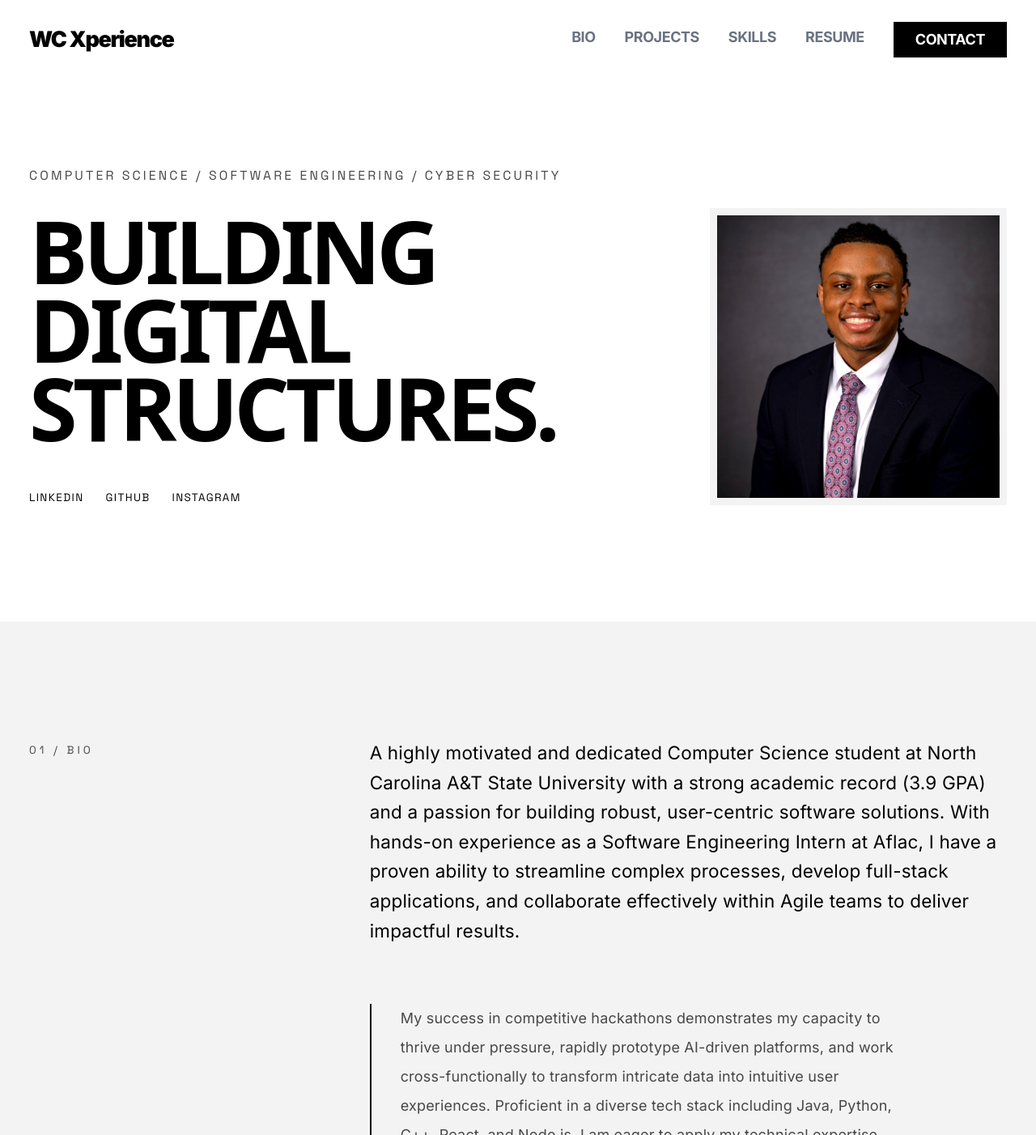
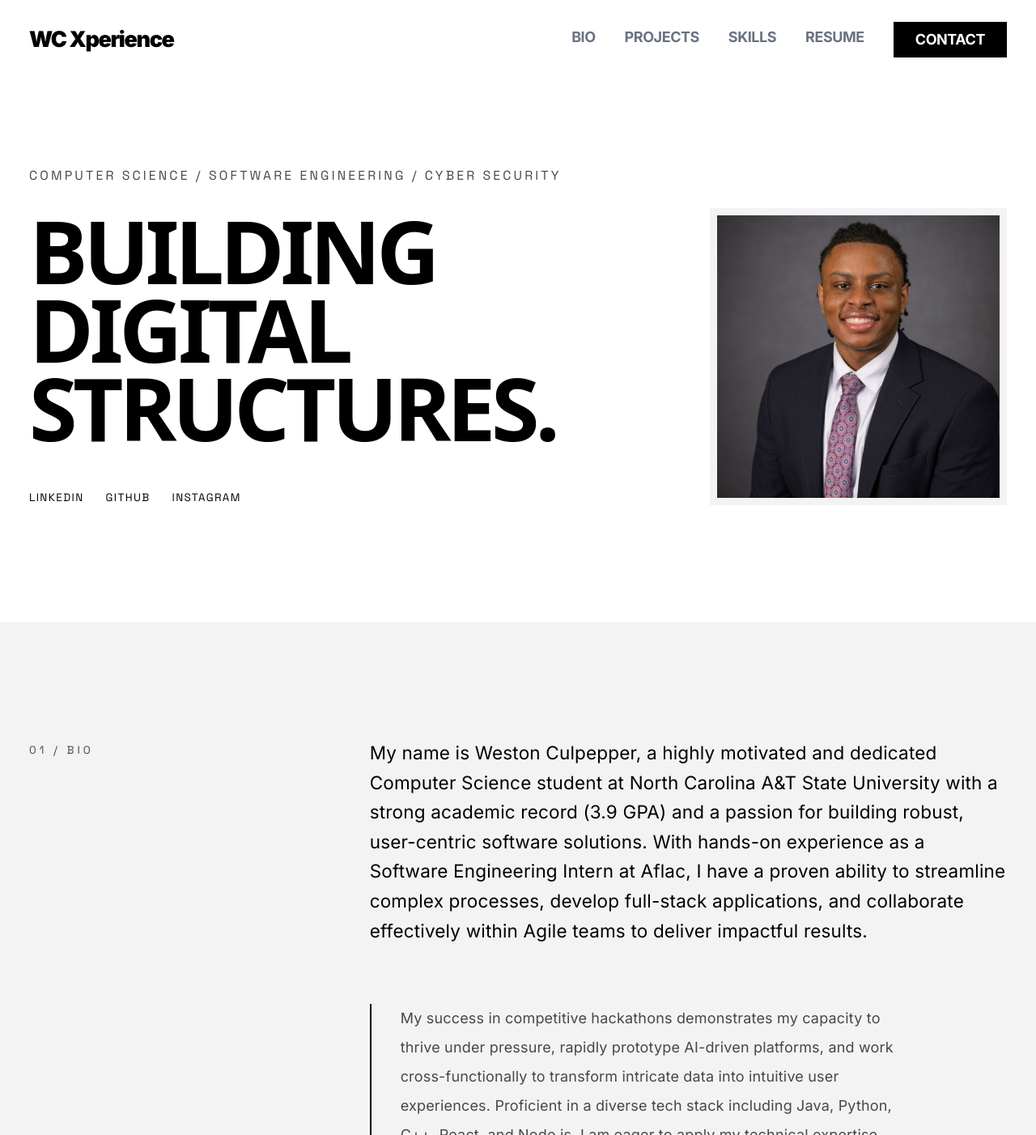
Before and after one commit to wlculpepper27/Portfolio, a React (Vite) app: page / in a window 1280 px wide. Shown: the top 1402 px of the page at 81% size. Built offline with nearby package versions, Linux system fonts and the light colour scheme.

Commit message:
tweaked headshot contrast, updated bio paragraph

```diff
--- a/src/components/LandingPage/BioSection.jsx
+++ b/src/components/LandingPage/BioSection.jsx
@@ -12,7 +12,7 @@ const bioSectionLabel = '01 / BIO'
 
 /** Main bio copy — the big paragraph visitors read first. */
 const bioMainParagraph =
-  'A highly motivated and dedicated Computer Science student at North Carolina A&T State University with a strong academic record (3.9 GPA) and a passion for building robust, user-centric software solutions. With hands-on experience as a Software Engineering Intern at Aflac, I have a proven ability to streamline complex processes, develop full-stack applications, and collaborate effectively within Agile teams to deliver impactful results.'
+  'My name is Weston Culpepper, a highly motivated and dedicated Computer Science student at North Carolina A&T State University with a strong academic record (3.9 GPA) and a passion for building robust, user-centric software solutions. With hands-on experience as a Software Engineering Intern at Aflac, I have a proven ability to streamline complex processes, develop full-stack applications, and collaborate effectively within Agile teams to deliver impactful results.'
 
 /** Secondary text in the bordered box below the main paragraph. */
 const bioAsideParagraph =
--- a/src/components/LandingPage/HeroSection.jsx
+++ b/src/components/LandingPage/HeroSection.jsx
@@ -71,7 +71,7 @@ export default function HeroSection() {
           <img
             src={heroPortrait.src}
             alt={heroPortrait.alt}
-            className="aspect-square w-full object-cover contrast-125"
+            className="aspect-square w-full object-cover"
           />
         </div>
       </section>
```
